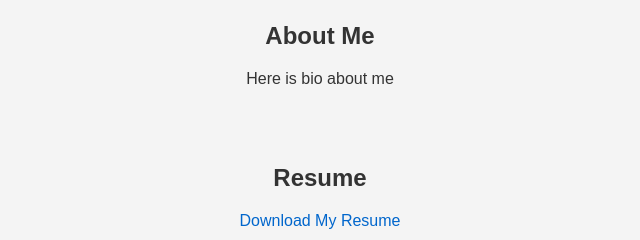
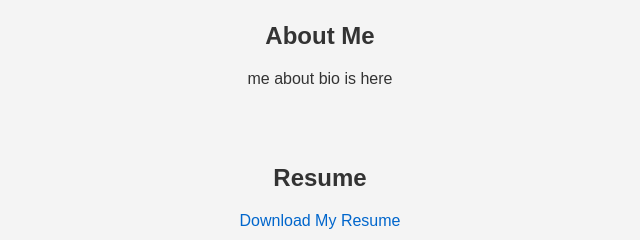
Before and after one commit to holidayhelicopter/holidayhelicopter.github.io, a plain HTML site: page index.html in a window 1280 px wide. Shown: the part 298-538 px from the top of the page, 320-960 px from the left. Drawn offline with Linux system fonts and the light colour scheme.

Commit message:
Update index.html

```diff
--- a/index.html
+++ b/index.html
@@ -14,7 +14,7 @@
     </header>
     <section class="bio">
         <h2>About Me</h2>
-        <p> Here is bio about me </p>
+        <p> me about bio is here </p>
     </section>
     <section class="resume-download">
         <h2>Resume</h2>
```
